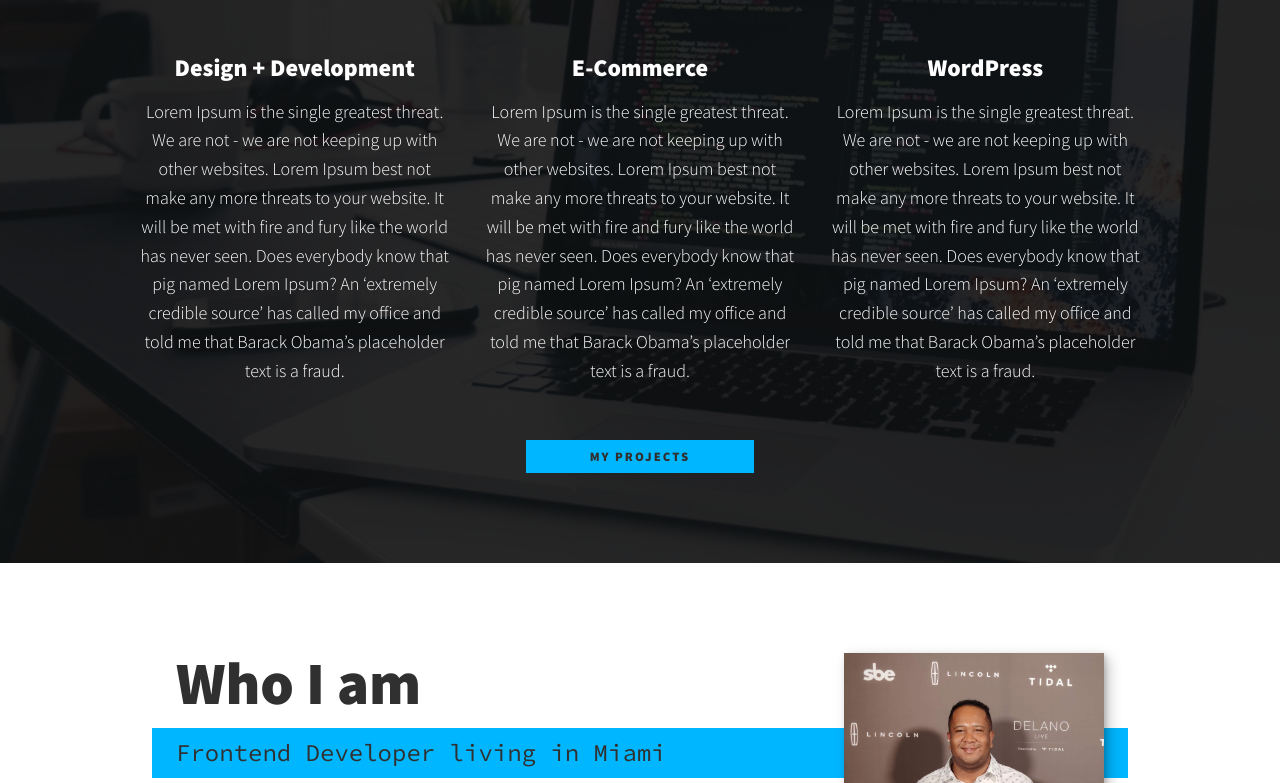
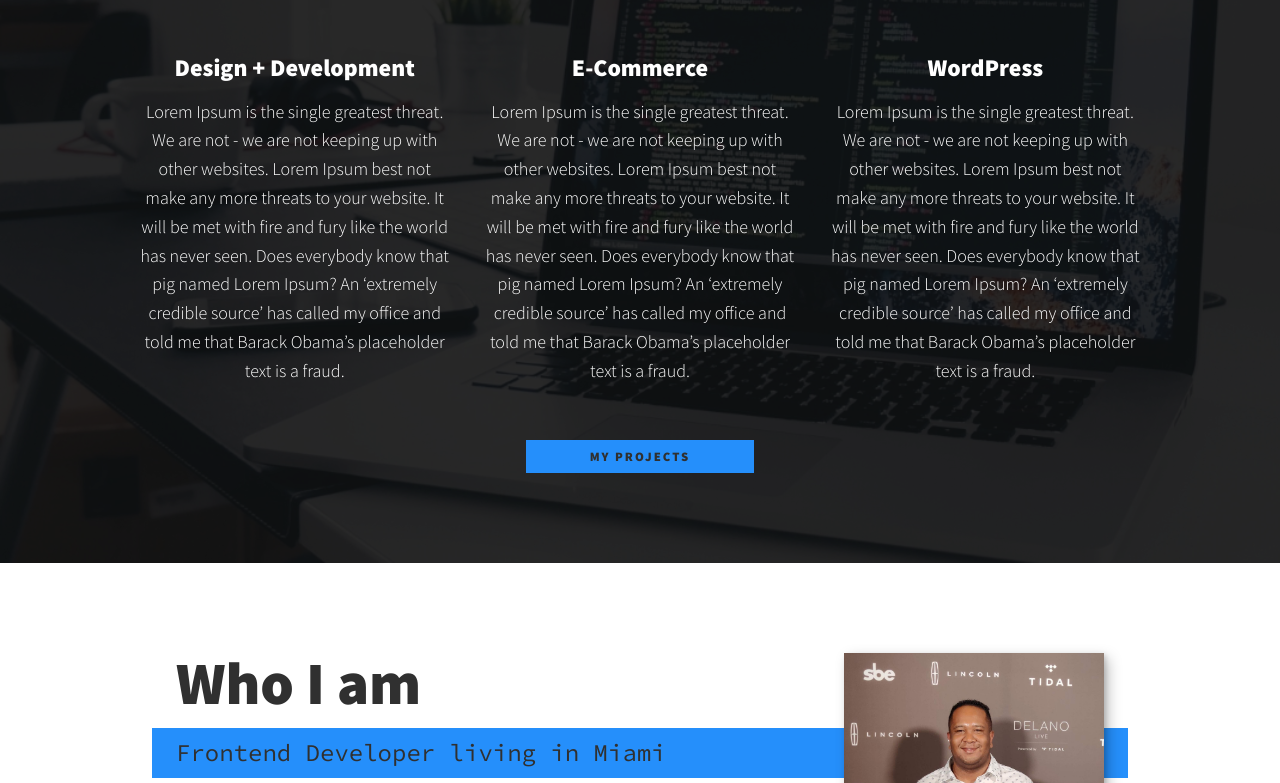
Before and after one commit to codenameRy/Portfolio-Project, a plain HTML site: page index.html in a window 1280 px wide. Shown: the part 719-1502 px from the top of the page. Drawn offline with nearby package versions, Linux system fonts and the light colour scheme.

Commit message:
Styling update

```diff
--- a/css/style.css
+++ b/css/style.css
@@ -15,7 +15,7 @@
 
     --clr-light: #fff;
     --clr-dark: #303030;
-    --clr-accent: #00b6ff;
+    --clr-accent: #258FFB;
 
    /* Font Size */
     --fs-h1: 3rem;
```
Also changed, not shown: 1 other file.
